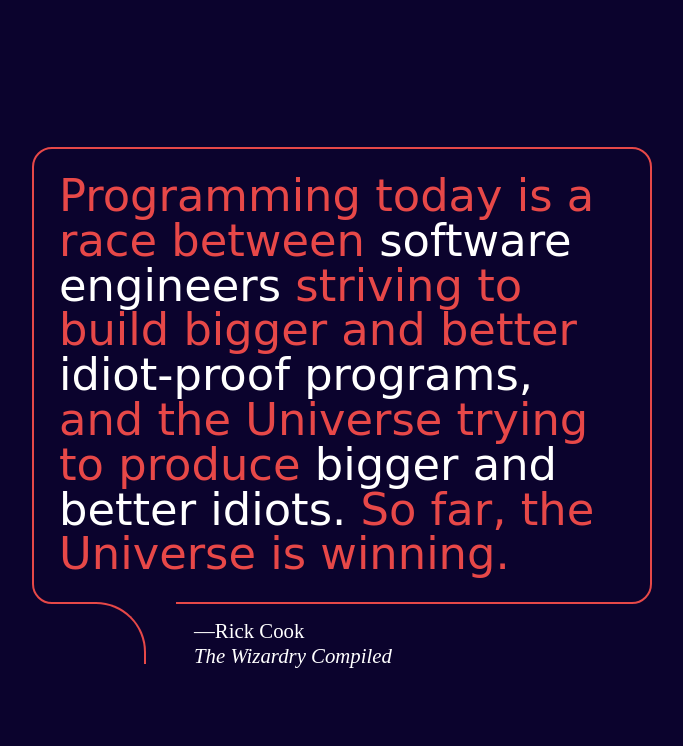
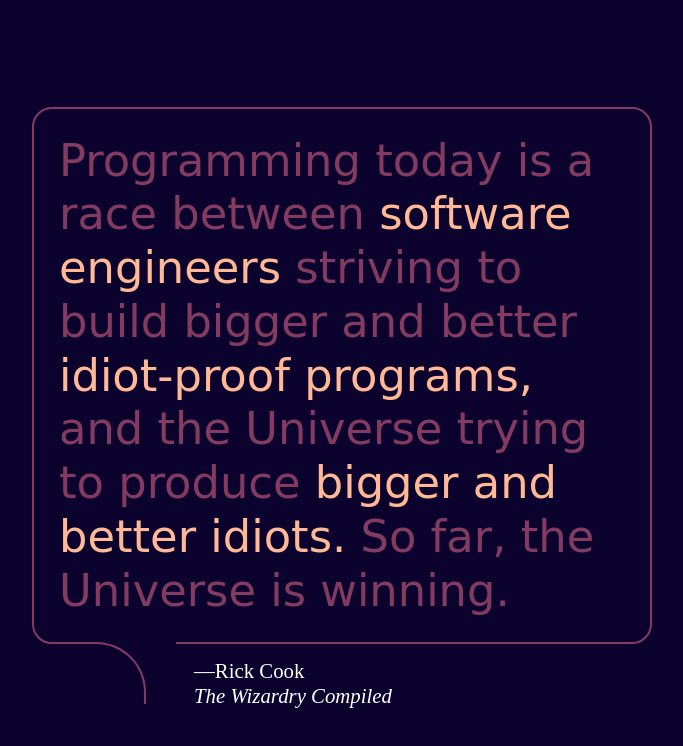
Before and after one commit to thebialy/day29_CSS_blockquote, a plain HTML site: page index.html in a window 1280 px wide. Shown: the whole page, without its empty margins (298-981 px from the left). Drawn offline with Linux system fonts and the light colour scheme.

Commit message:
finished blockquote

```diff
--- a/index.html
+++ b/index.html
@@ -10,7 +10,7 @@
     <div class="blockquote-container">
         <div class="blockquote">
             <h1>
-                Programming today is a race between <span style="color:#ffffff">software engineers</span> striving to build bigger and better <span style="color:#ffffff">idiot-proof programs,</span> and the Universe trying to produce <span style="color:#ffffff">bigger and better idiots.</span> So far, the Universe is winning.
+                Programming today is a race between <span>software engineers</span> striving to build bigger and better <span>idiot-proof programs,</span> and the Universe trying to produce <span>bigger and better idiots.</span> So far, the Universe is winning.
                 </h1>
                 <h4>&mdash;Rick Cook<br><em> The Wizardry Compiled</em></h4>
         </div>
--- a/style.css
+++ b/style.css
@@ -19,10 +19,10 @@
 .blockquote h1 {
     font-family: 'Abril Fatface', cursive;
     position: relative;
-    color: #e74848;
+    color: #843b62;
     font-size: 2.8rem;
     font-weight: normal;
-    line-height: 1;
+    line-height: 1.2;
     margin: 0;
     border: 2px solid #fff;
     border: solid 2px;
@@ -30,10 +30,14 @@
     padding: 25px;
 }
 
+.blockquote span {
+    color: #ffb997;
+}
+
 .blockquote h1:after {
     content:"";
     position: absolute;
-    border: 2px solid #e74848;
+    border: 2px solid #843b62;
     border-radius: 0 50px 0 0;
     width: 60px;
     height: 60px;
@@ -56,7 +60,7 @@
 
 .blockquote h4 {
     position: relative;
-    color: #ffffff;
+    color: white;
     font-size: 1.3rem;
     font-weight: 400;
     line-height: 1.2;
```
